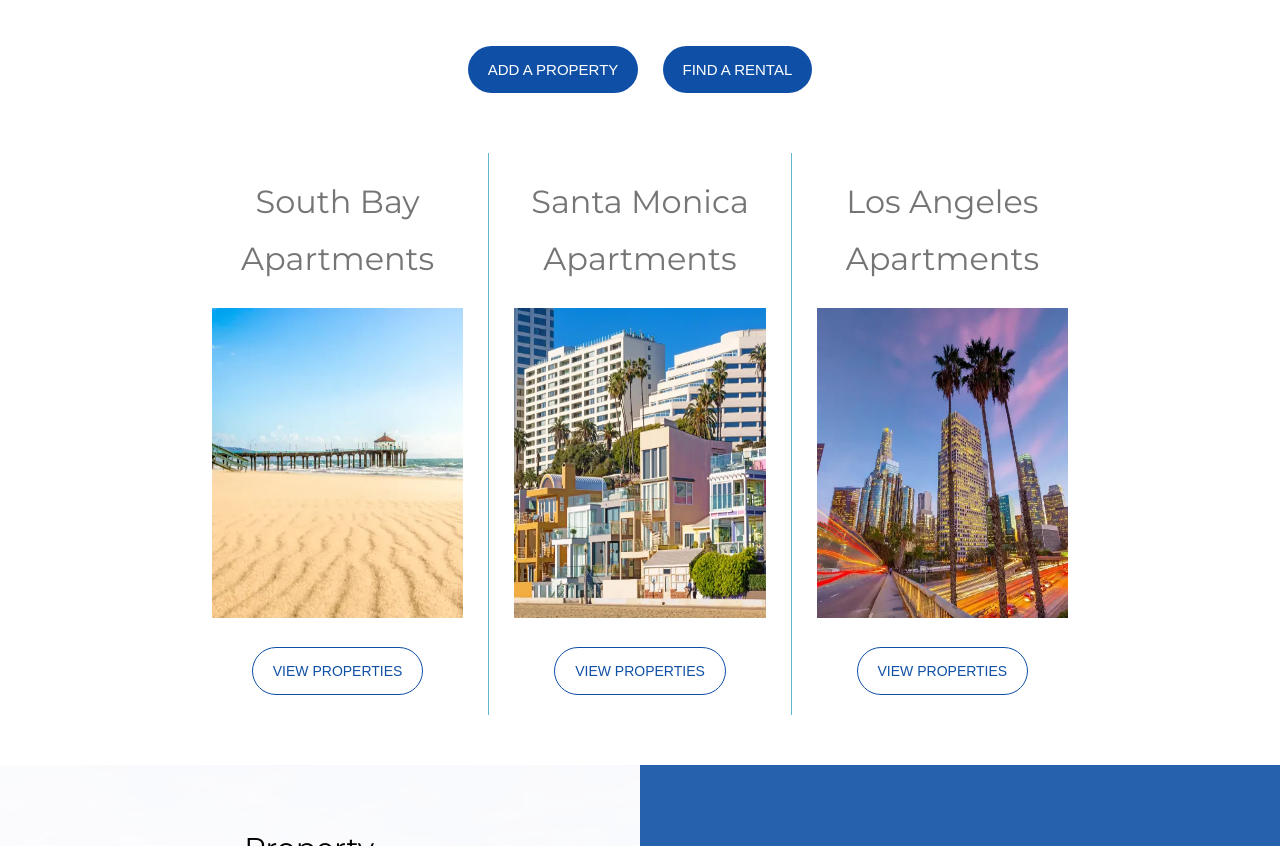
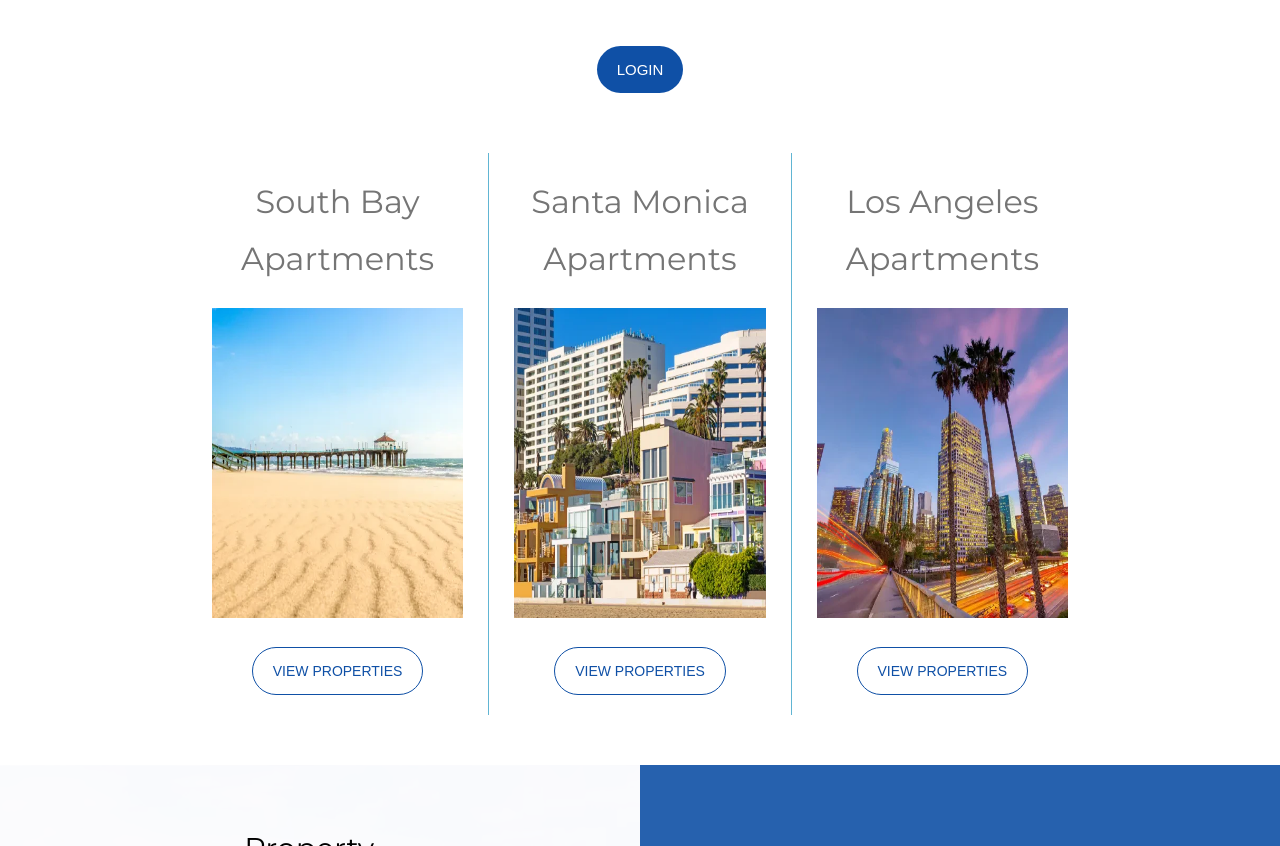
Before and after one commit to sol4kira/Property-Management, a website: page HTML and CSS/Home.html in a window 1280 px wide. Shown: the part 1338-2184 px from the top of the page. Drawn offline with Linux system fonts and the light colour scheme.

Commit message:
Update Home.html

```diff
--- a/HTML and CSS/Home.html
+++ b/HTML and CSS/Home.html
@@ -65,8 +65,7 @@
             <p>Santorini Property Management Services in South Bay</p>
             <hr class="middle-hr">
             <p>Santorini Property Management is a full service property management company based in Hermosa Beach of Los Angeles County. Serving the South Bay for over 20 years, we specialize in managing and leasing multi-family apartments, commercial properties and single-family homes exclusively in Hermosa Beach, Manhattan Beach, Torrance, Lawndale, Hawthorne and Gardena. Understanding the importance of fostering and strengthening relationships with our tenants and clients, we work hard to provide the highest quality of service in the industry.</p>
-            <button class="middle-btn" id="Add">ADD A PROPERTY</button>
-            <button class="middle-btn" id="Find">FIND A RENTAL</button>
+            <button class="middle-btn" id="Owner-login"><a href="Login.html">LOGIN</a></button>
             <div class="display-place">
                 <div class="display-first">
                     <p>South Bay <br> Apartments</p>
```
